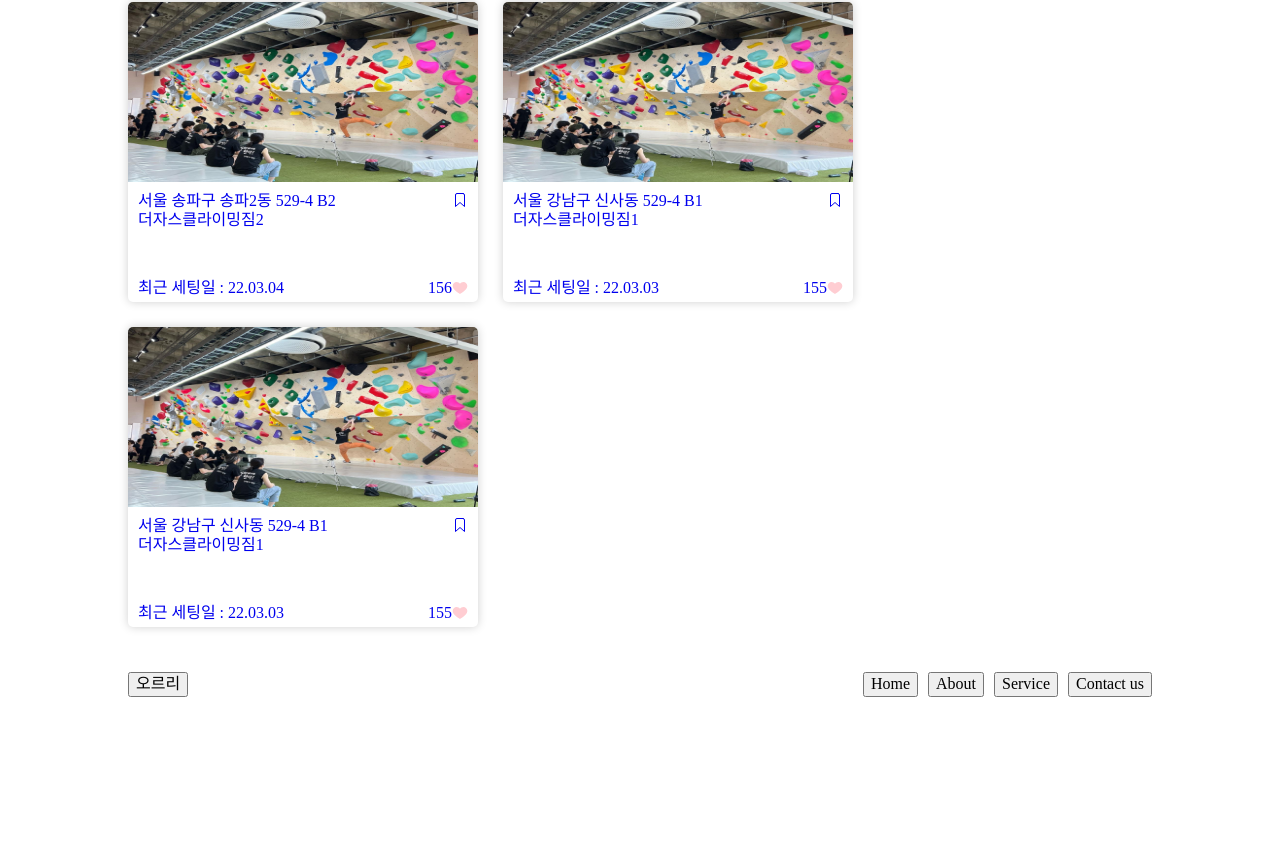
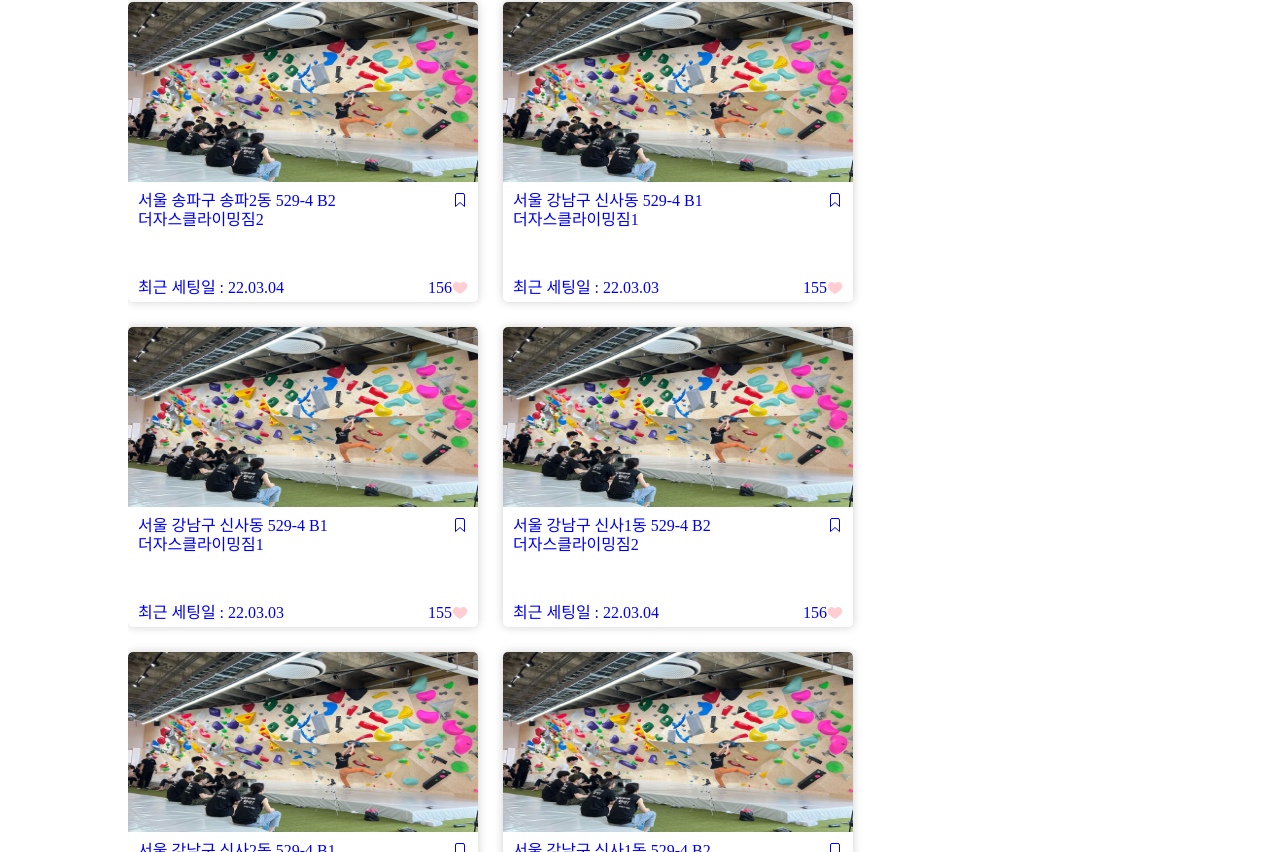
Before and after one commit to dmswl6310/climbing-frontend, a Next.js app: page / in a window 1280 px wide. Shown: the part 1022-1874 px from the top of the page. Before the commit the page ends 1739 px from the top, so only its background shows below. Built offline with nearby package versions, Linux system fonts and the light colour scheme.

Commit message:
fix: 기존 내용 infinite-scroll로 교체

```diff
--- a/package.json
+++ b/package.json
@@ -15,6 +15,7 @@
     "react-daum-postcode": "^3.1.3",
     "react-dom": "^18",
     "react-icons": "^5.0.1",
+    "react-infinite-scroll-component": "^6.1.0",
     "react-string-replace": "^1.1.1",
     "styled-components": "^6.1.8",
     "styled-normalize": "^8.1.0"
--- a/src/components/GymListBanner.tsx
+++ b/src/components/GymListBanner.tsx
@@ -78,7 +78,8 @@ const GymListBanner = ({
   return (
     <Styled.Wrapper>
       <Styled.ButtonWrapper>{SortingButtons}</Styled.ButtonWrapper>
-      <LazyLoadingItems cardList={CardList} />
+      <LazyLoadingItems />
+      {/* <LazyLoadingItems cardList={CardList} /> */}
     </Styled.Wrapper>
   );
 };
--- a/src/components/LazyLoadingItems.tsx
+++ b/src/components/LazyLoadingItems.tsx
@@ -1,20 +1,121 @@
+import { useEffect, useState } from "react";
+import InfiniteScroll from "react-infinite-scroll-component";
 import { styled } from "styled-components";
+import PreviewCard from "./PreviewCard";
+import { GymSampleInfo } from "@/pages/home";
+
+const sampleGyms: GymSampleInfo[] = [
+  {
+    id: 1,
+    thumbnailSrc: "/public/thumbnail2.png",
+    address: "서울 강남구 신사1동 529-4 B2",
+    name: "더자스클라이밍짐2",
+    latestSettingDay: "22.03.04",
+    likeNumber: 156,
+  },
+  {
+    id: 2,
+    thumbnailSrc: "./public/thumbnail1.png",
+    address: "서울 강남구 신사2동 529-4 B1",
+    name: "더자스클라이밍짐",
+    latestSettingDay: "22.03.03",
+    likeNumber: 155,
+  },
+  {
+    id: 3,
+    thumbnailSrc: "./public/thumbnail2.png",
+    address: "서울 송파구 신사동 529-4 B2",
+    name: "더자스클라이밍짐2",
+    latestSettingDay: "22.03.04",
+    likeNumber: 156,
+  },
+  {
+    id: 4,
+    thumbnailSrc: "./public/thumbnail3.png",
+    address: "서울 송파구 송파동 신사동 529-4 B3",
+    name: "더자스클라이밍짐3",
+    latestSettingDay: "22.03.05",
+    likeNumber: 157,
+  },
+  {
+    id: 5,
+    thumbnailSrc: "./public/thumbnail2.png",
+    address: "서울 송파구 송파2동 529-4 B2",
+    name: "더자스클라이밍짐2",
+    latestSettingDay: "22.03.04",
+    likeNumber: 156,
+  },
+  {
+    id: 6,
+    thumbnailSrc: "./public/thumbnail1.png",
+    address: "서울 강남구 신사동 529-4 B1",
+    name: "더자스클라이밍짐1",
+    latestSettingDay: "22.03.03",
+    likeNumber: 155,
+  },
+  {
+    id: 7,
+    thumbnailSrc: "./public/thumbnail1.png",
+    address: "서울 강남구 신사동 529-4 B1",
+    name: "더자스클라이밍짐1",
+    latestSettingDay: "22.03.03",
+    likeNumber: 155,
+  },
+];
 
 interface LoadingProps {
   cardList: Array<JSX.Element>;
 }
+// { cardList }: LoadingProps
+const LazyLoadingItems = () => {
+  const [items, setItems] = useState<GymSampleInfo[]>(sampleGyms);
+  const [hasMore, setHasMore] = useState<boolean>(true);
 
-const LazyLoadingItems = ({ cardList }: LoadingProps) => {
-  return <S.Wrapper>{cardList}</S.Wrapper>;
+  const fetchData = () => {
+    if (items.length <= 20) {
+      setItems(items.concat(sampleGyms[0], sampleGyms[1]));
+    } else {
+      setHasMore(false);
+    }
+  };
+
+  useEffect(() => {
+    // 필요시 추가
+  });
+
+  return (
+    <InfiniteScroll
+      style={{ display: "flex", flexWrap: "wrap" }}
+      dataLength={items.length}
+      next={fetchData}
+      hasMore={hasMore}
+      scrollableTarget="scrollableDiv"
+      loader={<h4>Loading ...</h4>}
+      endMessage={
+        <p style={{ textAlign: "center" }}>
+          <b>마지막</b>
+        </p>
+      }
+    >
+      {items.map((gymInfo, index) => {
+        return (
+          <PreviewCard
+            key={index}
+            width="350px"
+            height="300px"
+            cardInfo={gymInfo}
+          />
+        );
+      })}
+    </InfiniteScroll>
+  );
 };
 
 const S = {
-  Wrapper: styled.div<{
-    width?: string;
-  }>`
-    display: flex;
-    flex-wrap: wrap;
-  `,
+  // InfiniteWrapper: styled.div`
+  //   display: flex;
+  //   flex-wrap: wrap;
+  // `,
 };
 
 export default LazyLoadingItems;
--- a/src/components/PreviewCard.tsx
+++ b/src/components/PreviewCard.tsx
@@ -5,7 +5,7 @@ import { IoBookmarkOutline } from "react-icons/io5";
 import { FcLikePlaceholder } from "react-icons/fc";
 import Link from "next/link";
 
-interface GymInfo {
+export interface GymInfo {
   id: number;
   thumbnailSrc: string;
   address: string;
```
Also changed, not shown: 1 other file (tests, documents, lock files or other folders).
